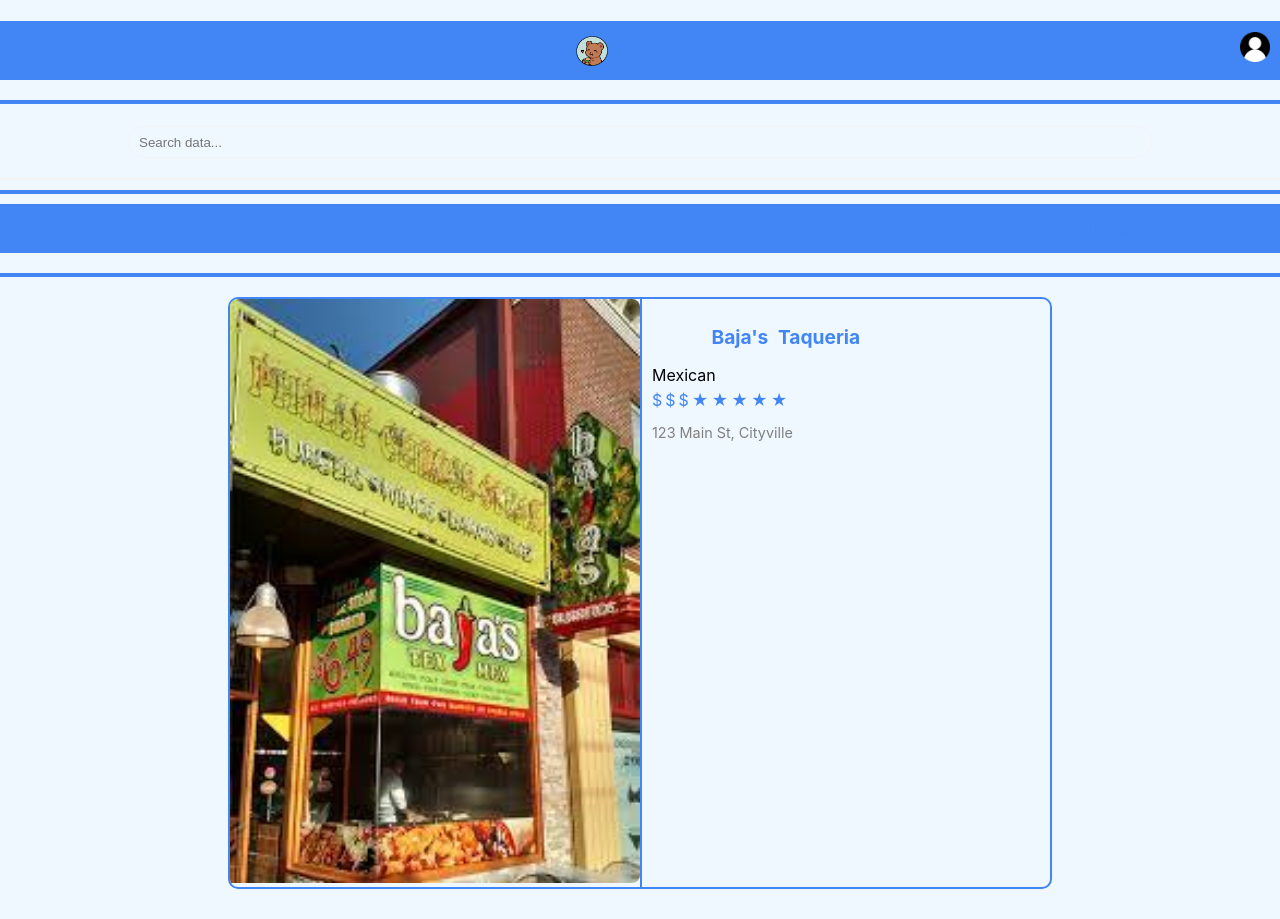
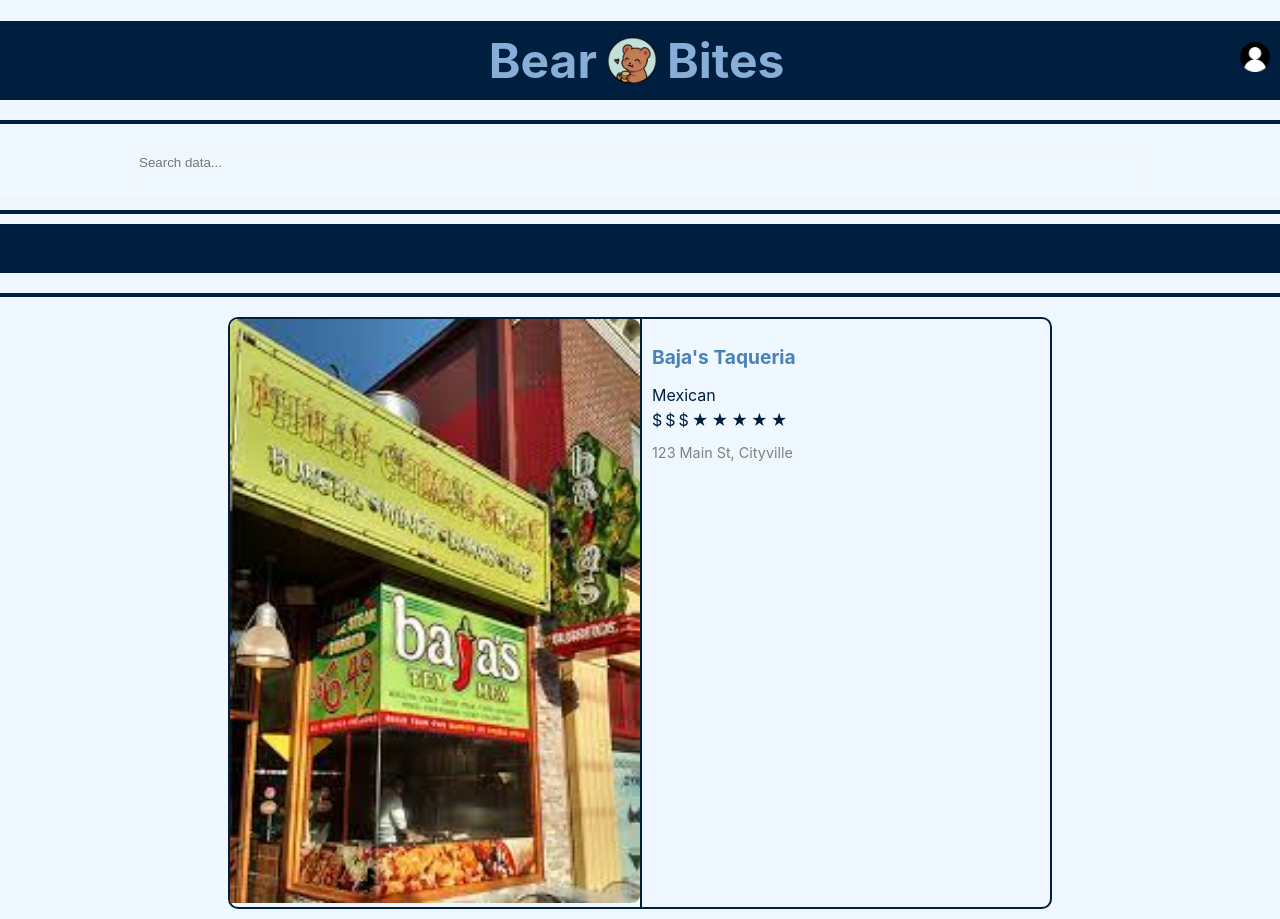
Before and after one commit to cs0320-f23/term-project-aherna57-tbonas-ajacks41-ecooperm, a React (Create React App) app in the folder frontend/: page / in a window 1280 px wide. Built offline with nearby package versions, Linux system fonts and the light colour scheme; sample sign-in values are in the browser's storage.

Commit message:
feat: changing colour scheme

```diff
--- a/frontend/src/components/RestaurantBox.tsx
+++ b/frontend/src/components/RestaurantBox.tsx
@@ -28,7 +28,7 @@
         <img src={imageUrl} alt="Restaurant" />
       </div>
       <div className="info-container">
-        <Link to="/restaurant-details" className="title">
+        <Link to="/restaurant-details" className="titleRest">
           {name}
         </Link>
         <p className="cuisine">{cuisineType}</p>
--- a/frontend/src/index.css
+++ b/frontend/src/index.css
@@ -1,4 +1,4 @@
-/******************** RESTAURANT SEARCH ********************/
+/******************* RESTAURANT SEARCH *******************/
 
 /* Container for the restaurant boxes */
 .restaurant-box-container {
@@ -13,8 +13,10 @@
 /* Adjust the margin for better spacing between restaurant boxes */
 .restaurant-box {
   margin: 10px;
-  border: 2px solid #4285f4; /* Blue color */
+  border: 2px solid #001f3f; /* Navy color */
   border-radius: 10px;
+  transition: box-shadow 0.3s ease-in-out;
+  overflow: hidden;
 }
 
 /* Adjust the width of the restaurant box */
@@ -33,16 +35,17 @@
 
 .restaurant-box {
   display: flex;
-  border: 2px solid #4285f4; /* Blue color */
+  border: 2px solid #001f3f; /* Navy color */
   border-radius: 10px;
   overflow: hidden;
   margin: 10px;
+  transition: box-shadow 0.3s ease-in-out;
 }
 
 .image-container {
   width: 50%;
   overflow: hidden;
-  border-right: 2px solid #4285f4; /* Blue color */
+  border-right: 2px solid #001f3f; /* Navy color */
 }
 
 .image-container img {
@@ -56,9 +59,9 @@
   padding: 10px;
 }
 
-.title {
+.titleRest {
   font-size: 1.2rem;
-  color: #4285f4; /* Blue color */
+  color: #4b82b9; /* Navy color */
   text-decoration: none;
   font-weight: bold;
 }
@@ -66,6 +69,7 @@
 .cuisine {
   font-size: 1rem;
   margin-bottom: 5px;
+  color: #001f3f; /* Navy color */
 }
 
 .ratings {
@@ -75,7 +79,7 @@
 }
 
 .ratings span {
-  color: #4285f4; /* Blue color */
+  color: #001f3f; /* Navy color */
   margin-right: 3px;
 }
 
@@ -84,13 +88,12 @@
   color: grey;
 }
 
-
-/******************** HOME PAGE  ********************/
+/******************* HOME PAGE *******************/
 
 /* Add a style for the header container */
 /* Update the header styles to use the header-container class */
 .header-container {
-  background-color: #4285f4; /* Blue color */
+  background-color: #001f3f; /* Navy color */
   color: white; /* Text color */
   padding: 30px; /* Adjust the padding as needed */
 }
@@ -98,7 +101,7 @@
 .header {
   margin-bottom: 10px;
   font-size: 2rem;
-  background-color: #4285f4; /* Blue color */
+  background-color: #001f3f; /* Navy color */
   color: white;
   padding: 10px;
   display: flex;
@@ -112,8 +115,10 @@
   flex-direction: row;
   align-items: center;
   justify-content: space-between;
+  font-size: 3rem;
   word-spacing: 5px;
-  margin-left: 40%;
+  margin-left: 38%;
+  color: #86aed6; /* Navy color */
 }
 
 .iconTop {
@@ -141,7 +146,7 @@
 .headerLine {
   width: 100%;
   height: 4px; /* Adjust thickness as needed */
-  background-color: #4285f4; /* Blue color */
+  background-color: #001f3f; /* Navy color */
   margin-top: 20px; /* Adjust margin to create space above the line */
   margin-bottom: 10px;
 }
@@ -189,7 +194,7 @@
 
 .textbox:focus {
   /* We'll change the border color of the textbox as long as it is being focused */
-  border: 1px solid #4285f4; /* Blue color on focus */
+  border: 1px solid #001f3f; /* Navy color on focus */
   transition: 0.2s ease-in-out;
 }
 
@@ -222,7 +227,7 @@
 .search-bar-line {
   width: 100%;
   height: 4px; /* Adjust thickness as needed */
-  background-color: #4285f4; /* Blue color */
+  background-color: #001f3f; /* Navy color */
   margin-top: 20px; /* Adjust margin to create space above the line */
   margin-bottom: 10px;
 }
@@ -234,7 +239,7 @@
 .button-row {
   display: flex;
   position: relative; /* Add position relative to the button row */
-  background-color: #4285f4; /* Blue color for button row */
+  background-color: #001f3f; /* Navy color for button row */
 }
 
 .toggle-button {
@@ -242,8 +247,8 @@
   margin: 5px;
   cursor: pointer;
   border-radius: 5px;
-  border: 2px solid #4285f4; /* Blue color */
-  color: #4285f4; /* Blue color */
+  border: 2px solid #001f3f; /* Navy color */
+  color: #001f3f; /* Navy color */
   transition: background-color 0.3s ease;
   position: relative; /* Add position relative to the button */
 }
@@ -265,7 +270,7 @@
 
 /* Active style for buttons */
 .toggle-button.active {
-  background-color: #4285f4; /* Blue color */
+  background-color: #001f3f; /* Navy color */
   color: white;
 }
 
@@ -274,7 +279,7 @@
   visibility: visible;
   opacity: 1;
   transition: visibility 0s, opacity 0.2s ease;
-  background-color: #4285f4; /* Blue color */
+  background-color: #001f3f; /* Navy color */
   color: white;
 }
 
@@ -282,12 +287,13 @@
 .dropdown-item {
   padding: 10px;
   cursor: pointer;
-  background-color: #ffffff; /* White background */
+  background-color: white; /* White background */
+  color: #001f3f; /* Navy color */
 }
 
 /* Style for dropdown items on hover */
 .dropdown-item:hover {
-  background-color: #4285f4; /* Blue color on hover */
+  background-color: #001f3f; /* Navy color on hover */
   color: white;
 }
 
@@ -297,8 +303,8 @@
   font-size: 0.8em;
 }
 
+/******************* LOGIN PAGE *******************/
 
-/******************** LOGIN PAGE  ********************/
 html, body {
   height: 100%;
   margin: 0;
@@ -336,7 +342,7 @@
 
 input {
   padding: 0.5rem;
-  border: 2px solid #4285f4; /* Blue color */
+  border: 2px solid #001f3f; /* Navy color */
   border-radius: 20px;
   background: transparent;
 }
@@ -345,13 +351,14 @@
   padding: 0.5rem;
   border: none;
   border-radius: 20px;
-  background: #4285f4; /* Blue color */
+  background: #001f3f; /* Navy color */
   color: white;
   margin-top: 1rem;
+  transition: background-color 0.3s ease;
 }
 
 button:hover {
-  background: #0066cc; /* Darker blue color on hover */
+  background: #003366; /* Darker navy color on hover */
 }
 
 .login-button {
@@ -370,7 +377,7 @@
 }
 
 a {
-  color: #4285f4; /* Blue color */
+  color: #001f3f; /* Navy color */
   text-decoration: none;
   font-weight: bold;
   text-align: center;
@@ -380,12 +387,13 @@
 .welcome-message {
   margin-bottom: 1rem;
   font-size: 1.8rem;
-  color: #4285f4; /* Blue color */
+  color: #001f3f; /* Navy color */
 }
 
 .register-prompt span, .register-prompt a {
   display: inline;
 }
+
 
 
 /************************************************/
```
